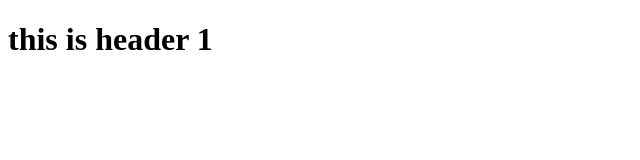
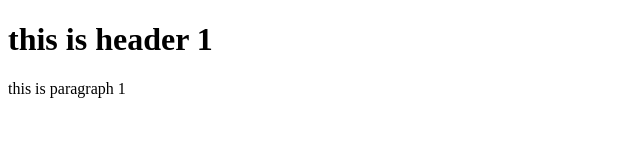
Before and after one commit to AfnanBaniodeh/test, a plain HTML site: page index.html in a window 1280 px wide. Shown: the whole page, without its empty margins (0-640 px from the left). Drawn offline with Linux system fonts and the light colour scheme.

Commit message:
added paragraph

```diff
--- a/index.html
+++ b/index.html
@@ -8,6 +8,7 @@
 </head>
 <body>
     <h1>this is header 1</h1>
+    <p>this is paragraph 1</p>
 
 </body>
 </html>
```
